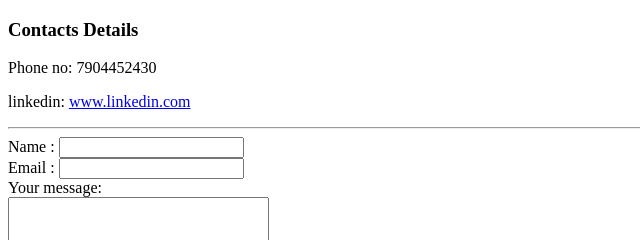
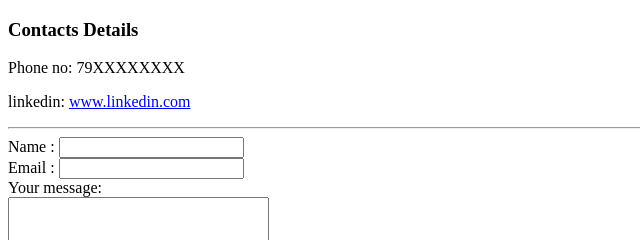
Before and after one commit to M-Arvind/CV, a plain HTML site: page contacts.html in a window 1280 px wide. Shown: the top 240 px of the page, 0-640 px from the left. Drawn offline with Linux system fonts and the light colour scheme.

Commit message:
Made some changes

```diff
--- a/contacts.html
+++ b/contacts.html
@@ -6,7 +6,7 @@
   </head>
   <body>
     <h3>Contacts Details</h3>
-    <p>Phone no: 7904452430</p>
+    <p>Phone no: 79XXXXXXXX</p>
     <p>linkedin: <a href="https://www.linkedin.com/in/arvind-m-b4603a1b7/">www.linkedin.com</a></p>
     <hr>
     <form class="" action="mailto:Arvindmuthuraj@gmail.com" method="post" enctype="text/plain">
```
